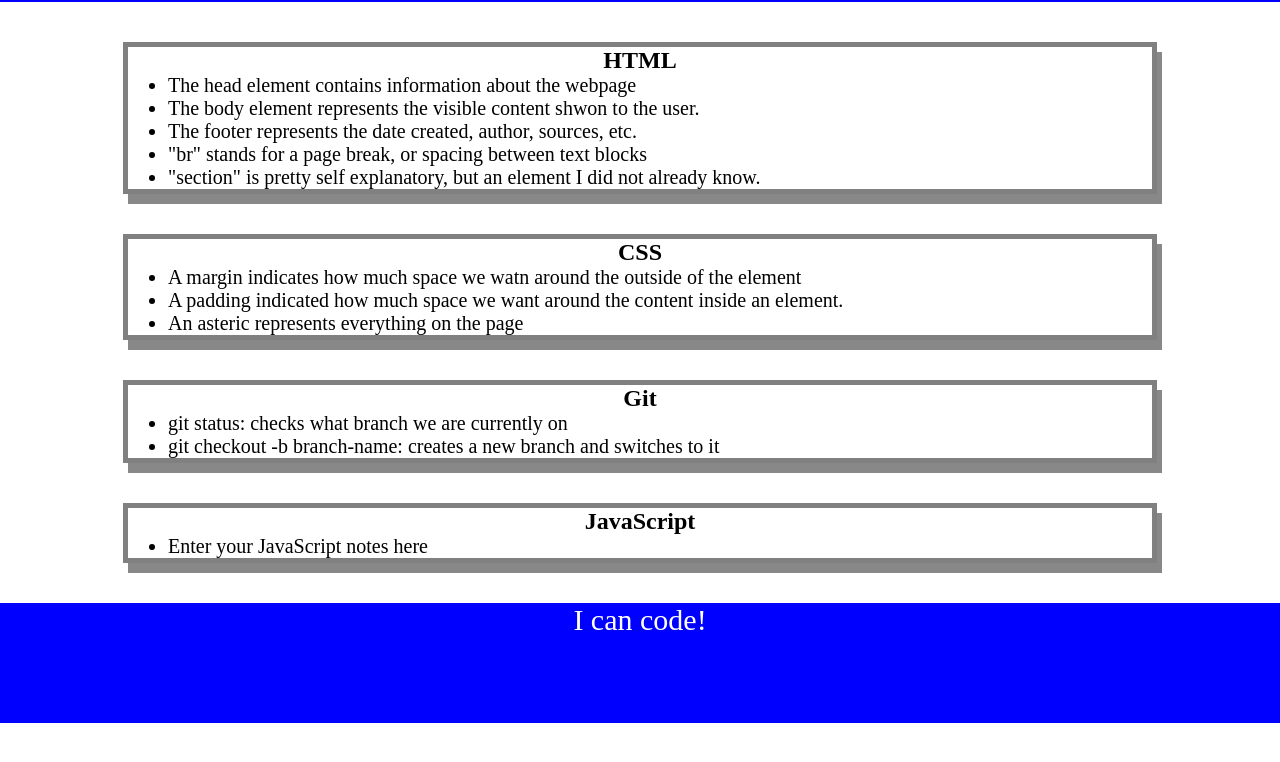
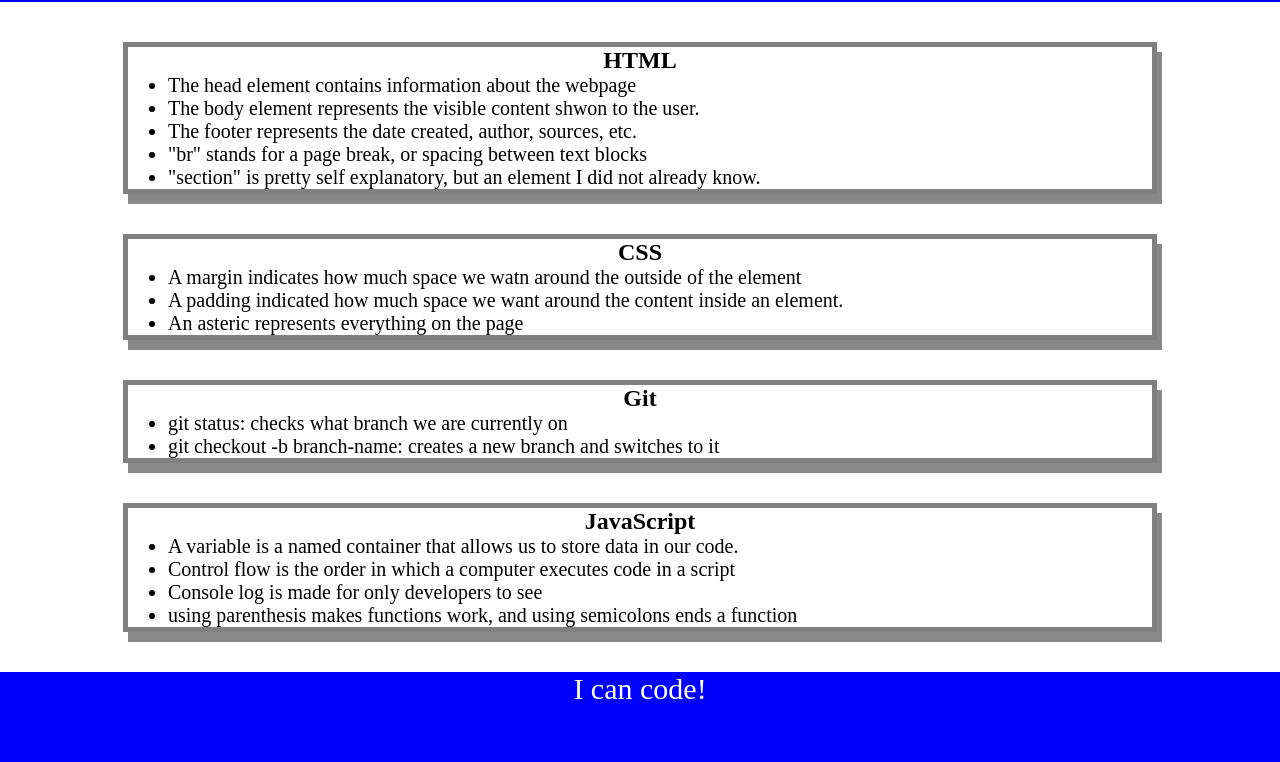
Before and after one commit to xBenCookx/prework-study-guide, a plain HTML site: page index.html in a window 1280 px wide. Shown: the part 118-880 px from the top of the page. Before the commit the page ends 841 px from the top, so only its background shows below. Drawn offline with Linux system fonts and the light colour scheme.

Commit message:
added readme notes

```diff
--- a/assets/script.js
+++ b/assets/script.js
@@ -1,6 +1,5 @@
 const topics = ['HTML', 'CSS', 'Git', 'JavaScript'];
 const randomTopic = topics[Math.floor(Math.random() * topics.length)];
-
 
 function listTopics() {
     for(let x =0; x < topics.length; x++) {
@@ -21,10 +20,8 @@ if (randomTopic === 'HTML') {
   console.log('Please try again!');
 }
 }
-listTopics()
-selectTopic()
 
 console.log('Here are the topics we learned through Prework:');
 listTopics();
 console.log('Which topic should we study first?');
-selectTopic();
+selectTopic()
--- a/index.html
+++ b/index.html
@@ -45,7 +45,10 @@
       <section class="card" id="javacript-section">
         <h2>JavaScript</h2>
         <ul>
-          <li>Enter your JavaScript notes here</li>
+          <li>A variable is a named container that allows us to store data in our code.</li>
+          <li>Control flow is the order in which a computer executes code in a script</li>
+          <li>Console log is made for only developers to see</li>
+          <li>using parenthesis makes functions work, and using semicolons ends a function</li>
         </ul>
       </section>
 
```
Also changed, not shown: 1 other file.
